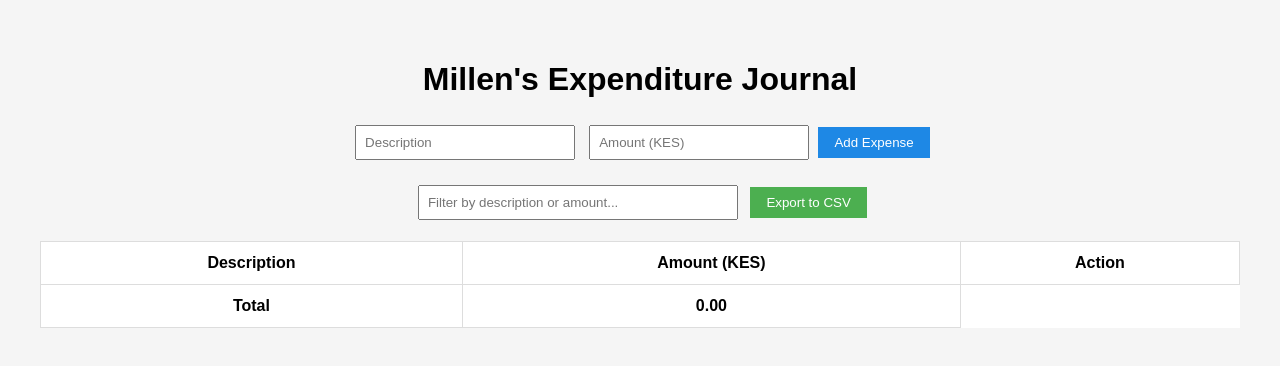
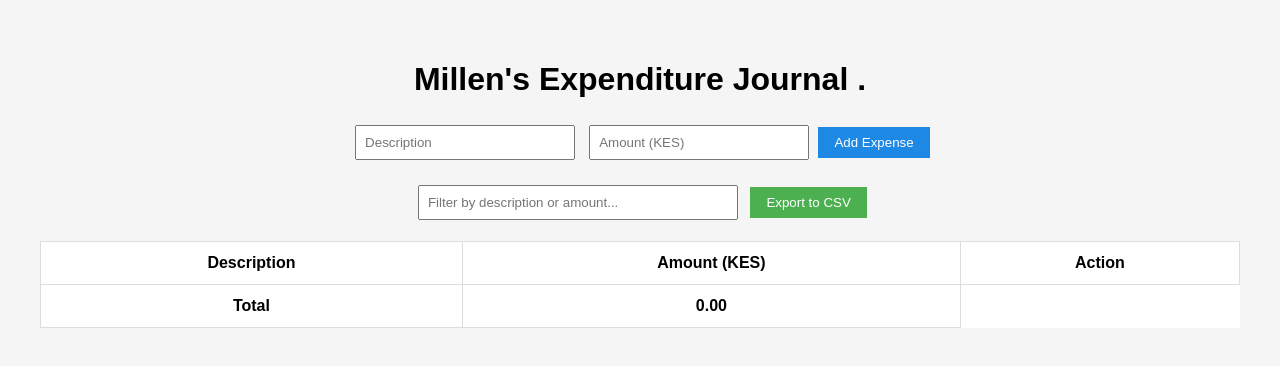
Before and after one commit to millen-morn23/expenditure-journal, a plain HTML site: page index.html in a window 1280 px wide. Drawn offline with Linux system fonts and the light colour scheme.

Commit message:
my expenditure guide

```diff
--- a/index.html
+++ b/index.html
@@ -8,7 +8,7 @@
 </head>
 <body>
 
-  <h1>Millen's Expenditure Journal</h1>
+  <h1>Millen's Expenditure Journal . </h1>
 
   <form id="expense-form">
     <input type="text" id="desc" placeholder="Description" required>
```
